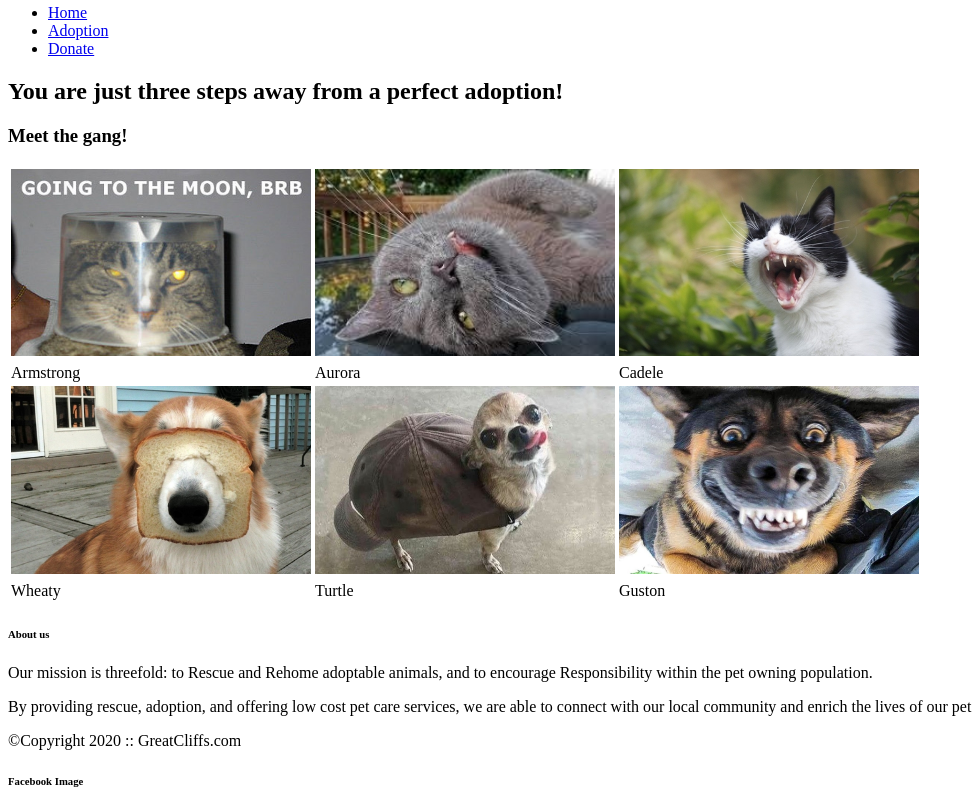
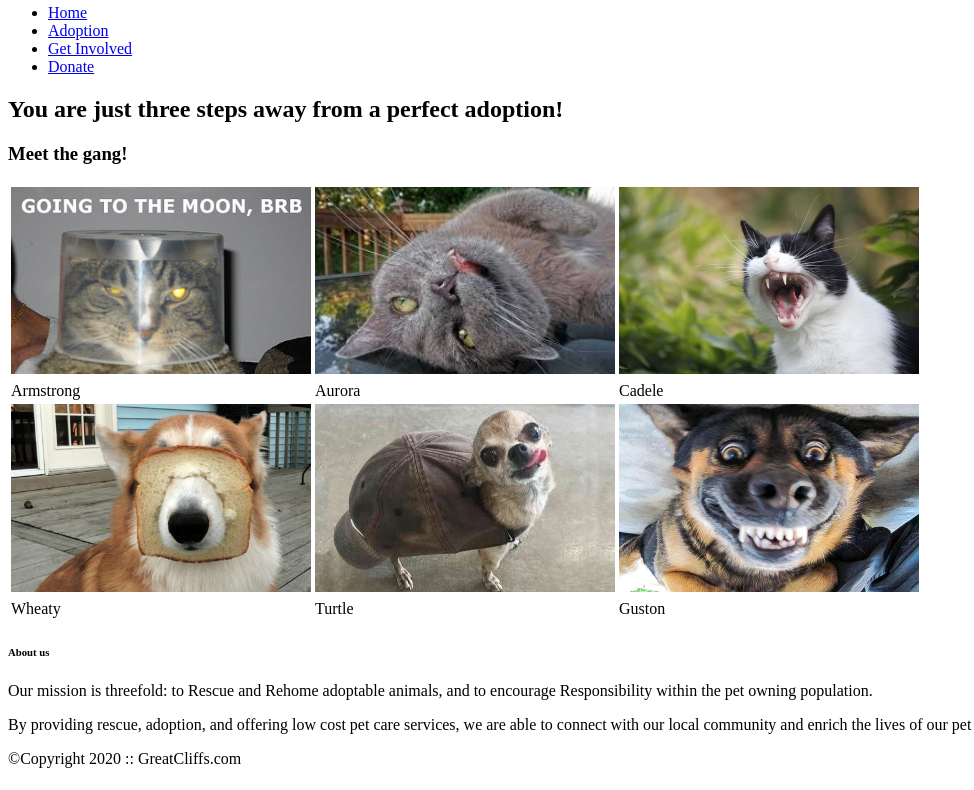
Before and after one commit to fantastic-y/m1-assignment, a plain HTML site: page adoption.html in a window 1280 px wide. Shown: the part 149-939 px from the top of the page, without its empty margins (0-974 px from the left). Drawn offline with Linux system fonts and the light colour scheme.

Commit message:
added involved.html

```diff
--- a/adoption.html
+++ b/adoption.html
@@ -15,8 +15,8 @@
                     <ul>
                         <li><a href="index.html">Home</a></li>
                         <li><a href="adoption.html">Adoption</a></li>
-                        <!--<li><a href="involved.html"></a>Get Involved</a></li>
-                        <li><a href="contribution.html">Ways to Give</a></li>  -->
+                        <li><a href="involved.html">Get Involved</a></li>
+                        <!--<li><a href="contribution.html">Ways to Give</a></li>  -->
                         <li><a href="donate.html">Donate</a></li>
                     </ul>
                 </nav>
```
Also changed, not shown: donate.html (+2 -2 lines), index.html (+2 -2 lines).
